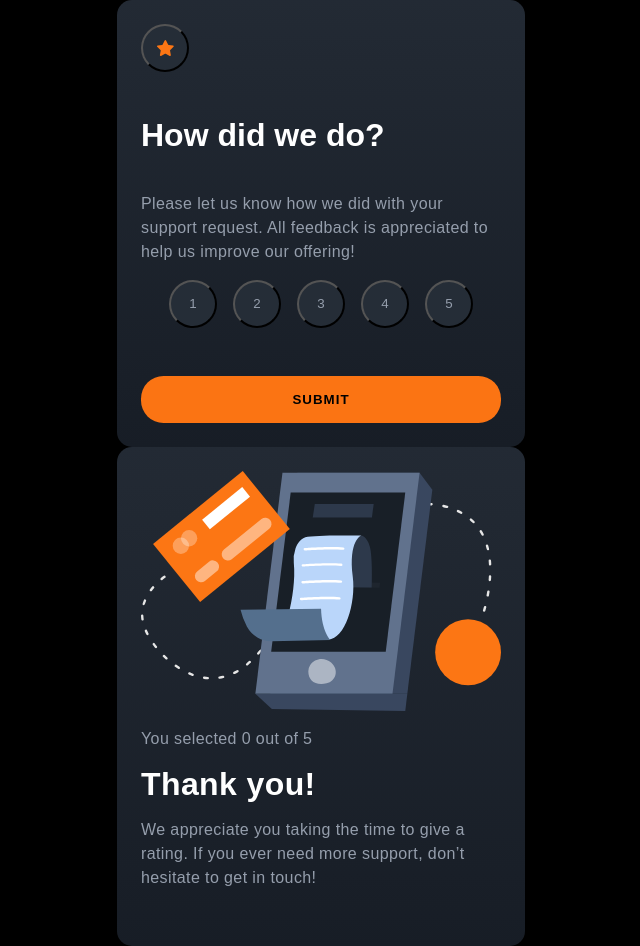
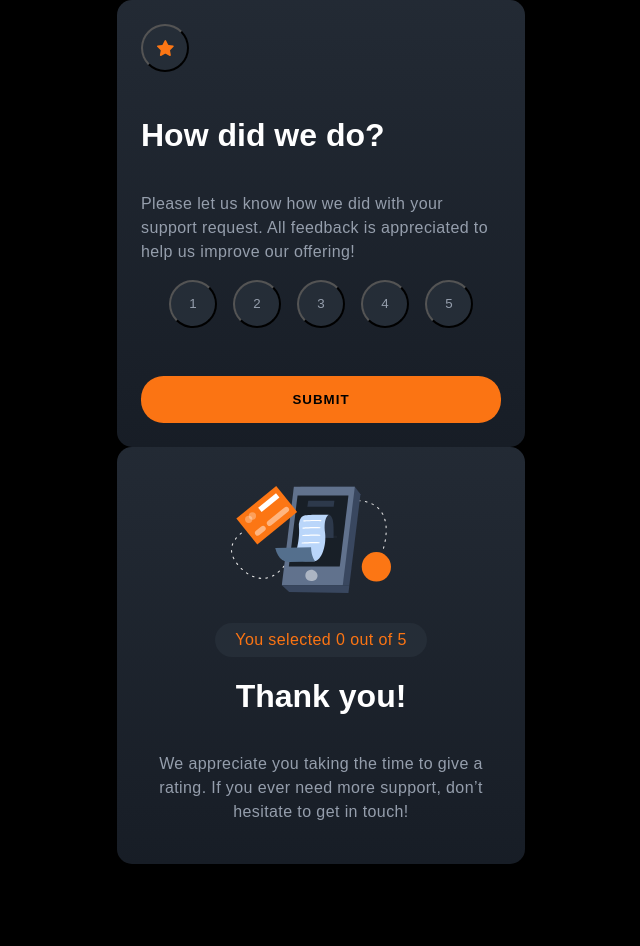
Before and after one commit to asephkhan/interactive-rating-component-main, a React (Vite) app: page / in a window 1280 px wide. Shown: the whole page, without its empty margins (319-959 px from the left). After the commit the page ends 864 px from the top, so only its background shows below. Built offline with nearby package versions, Linux system fonts and the light colour scheme.

Commit message:
finished thankyou card

```diff
--- a/src/App.css
+++ b/src/App.css
@@ -8,7 +8,10 @@
   padding: var(--spacing-300);
   border-radius: 15px;
   margin: 0 auto;
+
 }
+
+
 
 .card__star_icon {
     height: var(--spacing-250);
@@ -75,3 +78,19 @@
 .thankyou__card {
     color: var(--color-grey-500);
 }
+
+.card__image {
+    width: 160px;
+    height: 100;
+    padding: 10px 90px;
+    margin-top: 5px;
+}
+
+.card__rating_result{
+    background-color: var(--color-grey-900);
+    color: var(--color-orange-500)!important ;
+    border-radius: 22.5px;
+    padding: 5px 20px;
+    margin: 20px auto 0 auto;
+
+}
--- a/src/App.jsx
+++ b/src/App.jsx
@@ -1,6 +1,6 @@
 import { useState } from "react";
 import iconStar from "./assets/images/icon-star.svg";
-import thankyouimage from "./assets/images/illustration-thank-you.svg"
+import thankyouimage from "./assets/images/illustration-thank-you.svg";
 import "./App.css";
 
 const Circle = ({ children, onClick, selectedValue }) => {
@@ -48,14 +48,13 @@ const Card = ({ selected, onSelect }) => {
 
 const ThankYouCard = ({ selected }) => {
   return (
-    <div className="card">
-      <img src={thankyouimage} alt="" />
+    <div className="card" style={{ textAlign: "center" }}>
+      <img  className="card__image" src={thankyouimage} alt="" />
+      <p className="card__rating_result" /* style={{color: "orange-500"}} */>You selected {selected} out of 5 </p>
+      <h1>Thank you!</h1>{" "}
       <p>
-        You selected {selected} out of 5<h1>Thank you!</h1>{" "}
-        <p>
-          We appreciate you taking the time to give a rating. If you ever need
-          more support, don’t hesitate to get in touch!
-        </p>
+        We appreciate you taking the time to give a rating. If you ever need
+        more support, don’t hesitate to get in touch!
       </p>
     </div>
   );
```
